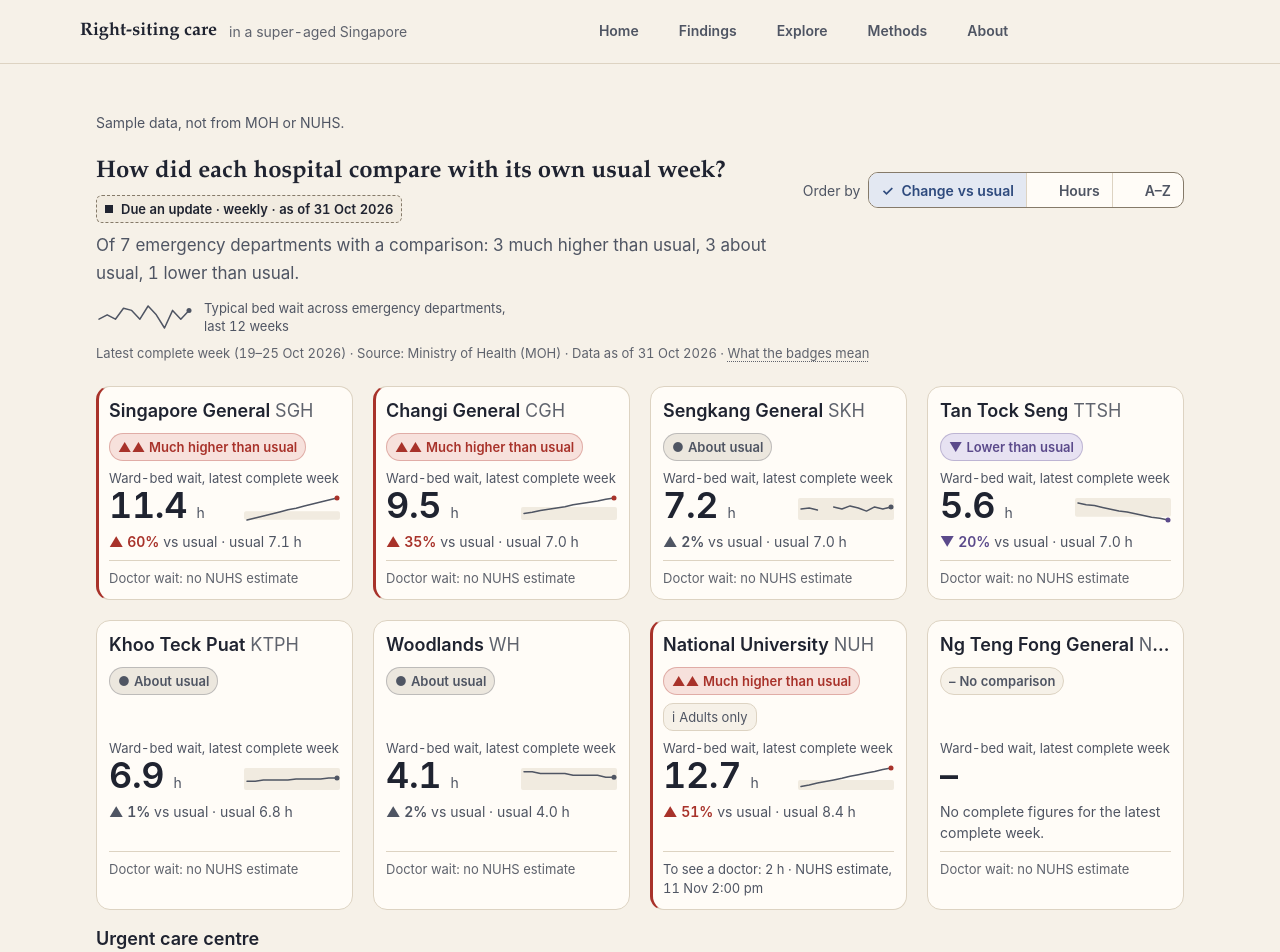
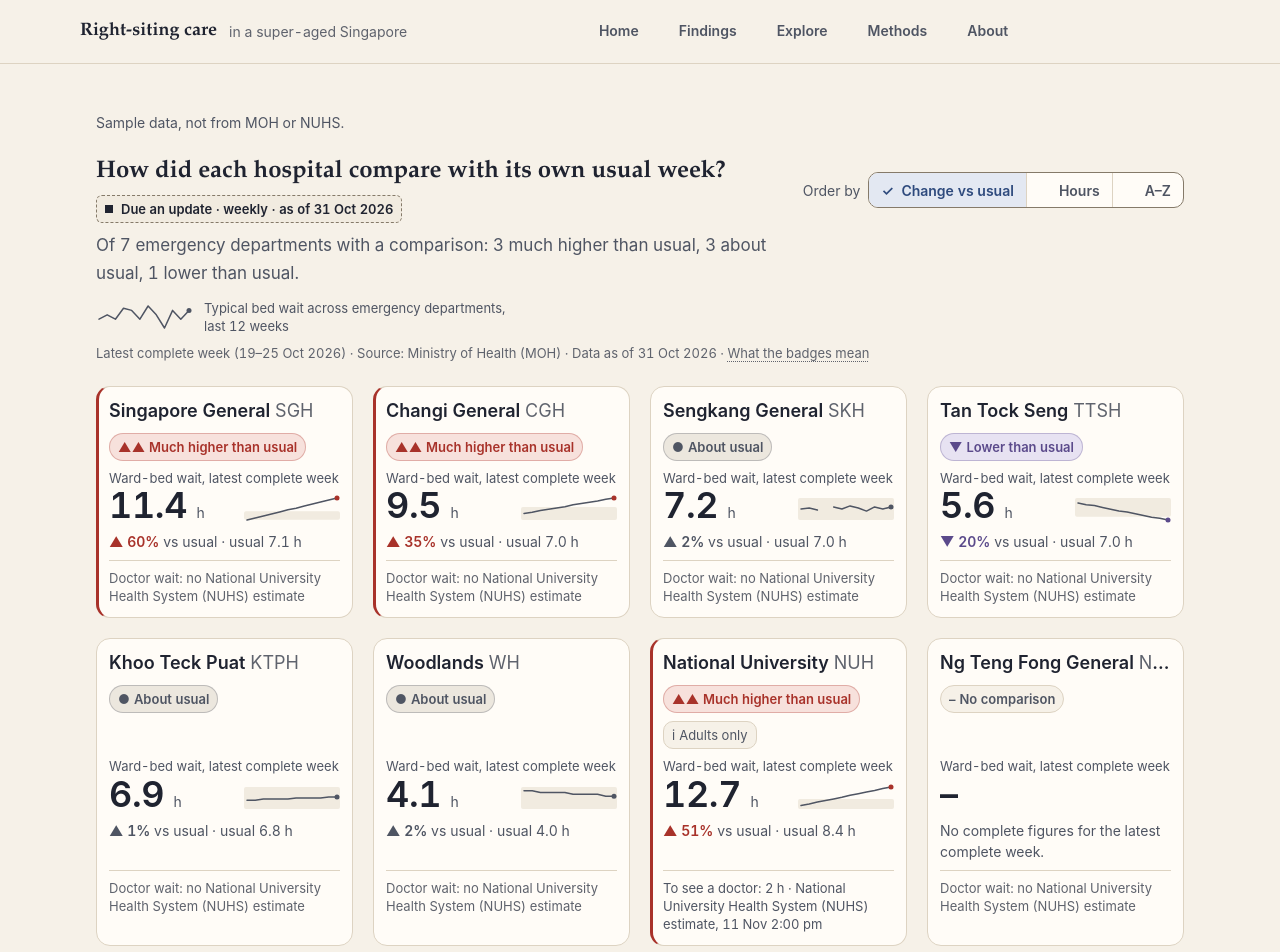
Before and after one commit to gabrielneo/sg-care-capacity, a Next.js app in the folder web/: page /dev/status-grid in a window 1280 px wide. Shown: the top 952 px of the page. Built offline with nearby package versions, Linux system fonts and the light colour scheme.

Commit message:
Cards: NUHS through the glossary term, dev sample grid for layout tests, docs and audit D1-D4, snapshot test for CI baselines

```diff
--- a/web/components/home/StatusCard.tsx
+++ b/web/components/home/StatusCard.tsx
@@ -88,11 +88,11 @@ export function StatusCard({ status, hospital, note, live, weeklyAsOf, density =
   const liveLine = live ? (
     <p className="sc-foot border-t border-line text-meta text-muted" data-testid="status-live">
       <span className="sc-short">Ward-bed wait, {formatWindow({ kind: "latest_week" })}{" · "}{note ? <>{note}{" · "}</> : null}</span>To see a doctor: {estimateShort(live.est_wait_to_see_doctor_hours, live.est_wait_to_see_doctor_qualifier)}
-      {" · "}NUHS estimate, <time dateTime={live.snapshot_at}>{formatAsOf(live.snapshot_at, { compact: true })}</time>
+      {" · "}<Term id="nuhs" plain /> estimate, <time dateTime={live.snapshot_at}>{formatAsOf(live.snapshot_at, { compact: true })}</time>
     </p>
   ) : (
     <p className="sc-foot border-t border-line text-meta text-tertiary" data-testid="status-live-none">
-      <span className="sc-short">Ward-bed wait, {formatWindow({ kind: "latest_week" })}{" · "}{note ? <>{note}{" · "}</> : null}</span>Doctor wait: no NUHS estimate
+      <span className="sc-short">Ward-bed wait, {formatWindow({ kind: "latest_week" })}{" · "}{note ? <>{note}{" · "}</> : null}</span>Doctor wait: no <Term id="nuhs" plain /> estimate
     </p>
   );
   return (
--- a/web/components/home/StatusGrid.tsx
+++ b/web/components/home/StatusGrid.tsx
@@ -49,7 +49,7 @@ export function StatusGrid({ statuses, hospitals, live, meta, latestWeek, densit
                        <span data-testid="status-key">
                          <span className="block">Usual = the median of the previous {USUAL_WEEKS} complete weeks.</span>
                          <span className="mt-1 block">Higher = {HIGHER_PCT}% or more above usual; much higher = {MUCH_HIGHER_PCT}% or more.</span>
-                         {full ? <span className="mt-1 block">To see a doctor is a <Term id="nuhs" /> estimate. NUHS publishes it separately, with its own time on each card, so it can be newer than the weekly figures.</span> : null}
+                         {full ? <span className="mt-1 block">To see a doctor is a <Term id="nuhs" /> estimate. <Term id="nuhs" plain /> publishes it separately, with its own time on each card, so it can be newer than the weekly figures.</span> : null}
                          {full ? <span className="mt-1 block">{`The line shows the ${formatWindow({ kind: "weeks", n: SPARK_WEEKS })}. The shaded band is the usual range: within ${HIGHER_PCT}% of usual.`}</span> : null}
                        </span>
                      }
```
Also changed, not shown: 4 other files (tests, documents, lock files or other folders).
